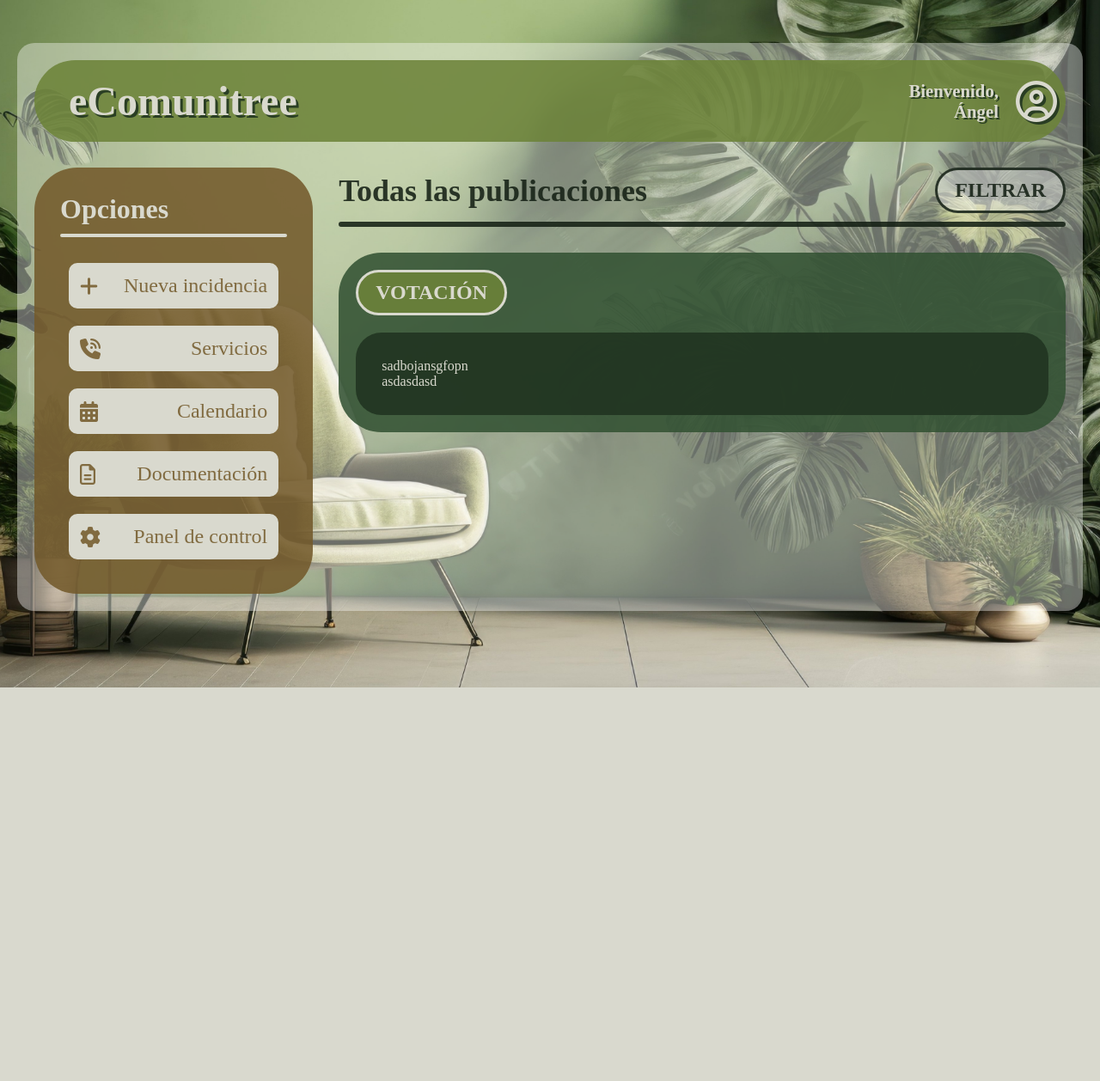
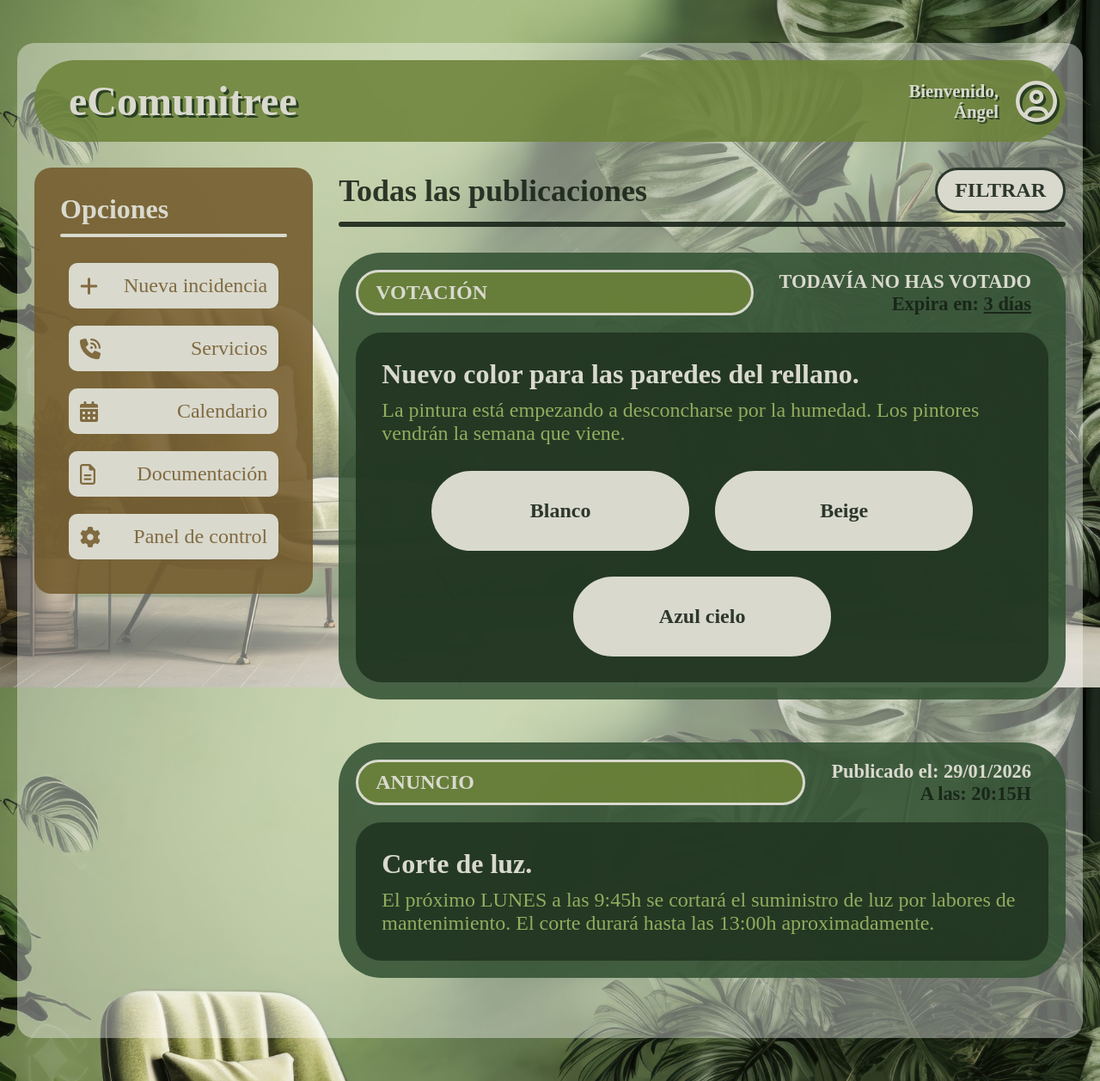
Before and after one commit to ahdexito/TFG_eComunitree, a PHP site: page / in a window 1280 px wide. Shown: the whole page at 86% size. Before the commit the page ends 800 px from the top, so only its background shows below. Run offline with PHP 8.4, Linux system fonts and the light colour scheme; some libraries are stand-ins or nearby versions; some web fonts are replaced.

Commit message:
cambios css index: votacion y anuncio

```diff
--- a/eComunitree/css/index/index.css
+++ b/eComunitree/css/index/index.css
@@ -26,6 +26,9 @@ body {
   gap: 30px;
 }
 body header {
+  position: sticky;
+  top: 20px;
+  z-index: 10;
   background-color: rgba(109, 131, 58, 0.8784313725);
   border-radius: 100px;
   padding: 20px 40px;
@@ -69,11 +72,21 @@ body header .usuario a i {
 body main {
   display: flex;
   gap: 30px;
+  align-items: flex-start;
 }
 body main aside {
+  position: sticky;
+  top: 150px;
   background-color: rgba(116, 91, 44, 0.8784313725);
-  border-radius: 50px;
+  border-radius: 20px;
   padding: 30px;
+  height: -moz-fit-content;
+  height: fit-content;
+}
+@media (max-width: 800px) {
+  body main aside {
+    display: none;
+  }
 }
 body main aside h3 {
   color: #d9d9ce;
@@ -105,11 +118,12 @@ body main aside ul li a {
   padding: 10px;
   border-radius: 10px;
   border: 3px solid #d9d9ce;
+  transition: transform 0.1s linear;
 }
 body main aside ul li a:hover {
-  background-color: rgb(219.6982758621, 219.6982758621, 101.3017241379);
-  border: 3px solid rgba(42.05, 32.9875, 15.95, 0.8784313725);
-  color: rgba(42.05, 32.9875, 15.95, 0.8784313725);
+  background-color: #fff;
+  border: 3px solid rgba(60.5375, 47.490625, 22.9625, 0.8784313725);
+  color: rgba(60.5375, 47.490625, 22.9625, 0.8784313725);
 }
 body main section.feed {
   flex: 1;
@@ -127,7 +141,7 @@ body main section.feed .section-header h2 {
 }
 body main section.feed .section-header a.btn-filtrar {
   color: rgba(21, 32, 21, 0.8784313725);
-  background-color: rgba(255, 255, 255, 0.3843137255);
+  background-color: #d9d9ce;
   padding: 10px 20px;
   border: 3px solid;
   border-radius: 50px;
@@ -137,8 +151,7 @@ body main section.feed .section-header a.btn-filtrar {
 }
 body main section.feed .section-header a.btn-filtrar:hover {
   transform: scale(1.1);
-  border: 3px solid rgba(41.2075471698, 62.7924528302, 41.2075471698, 0.8784313725);
-  color: rgba(41.2075471698, 62.7924528302, 41.2075471698, 0.8784313725);
+  background-color: rgba(183.8888888889, 203.4444444444, 138.5555555556, 0.8784313725);
 }
 body main section.feed hr {
   border: 3px solid rgba(21, 32, 21, 0.8784313725);
@@ -152,11 +165,24 @@ body main section.feed article {
   display: flex;
   flex-direction: column;
   gap: 20px;
+  margin-bottom: 50px;
 }
 body main section.feed article .article-header {
   display: flex;
+  align-items: center;
+  justify-content: space-between;
+  gap: 30px;
+}
+@media (max-width: 1200px) {
+  body main section.feed article .article-header {
+    flex-direction: column;
+    align-items: flex-end;
+    gap: 10px;
+  }
 }
 body main section.feed article .article-header h3 {
+  flex: 1;
+  width: 100%;
   background-color: rgba(109, 131, 58, 0.8784313725);
   padding: 10px 20px;
   color: #d9d9ce;
@@ -164,9 +190,59 @@ body main section.feed article .article-header h3 {
   border: 3px solid #d9d9ce;
   border-radius: 50px;
 }
-body main section.feed article .article-content {
+body main section.feed article .article-header .article-header-info {
+  display: flex;
+  flex-direction: column;
+  align-items: flex-end;
+  padding-right: 20px;
+  text-align: end;
+  font-size: 1.4em;
+  font-weight: bold;
+}
+body main section.feed article .article-header .article-header-info h4 {
+  color: #d9d9ce;
+}
+body main section.feed article .article-header .article-header-info p {
+  color: rgba(21, 32, 21, 0.8784313725);
+}
+body main section.feed article .article-body {
   background-color: rgba(32.3555555556, 51.6444444444, 32.3555555556, 0.8784313725);
   border-radius: 30px;
   padding: 30px;
   color: #d9d9ce;
+}
+body main section.feed article .article-body .article-content {
+  display: flex;
+  flex-wrap: wrap;
+  align-items: center;
+  justify-content: center;
+  gap: 30px;
+}
+body main section.feed article .article-body .article-content .article-subject {
+  width: 100%;
+}
+body main section.feed article .article-body .article-content .article-subject h4 {
+  font-size: 2em;
+  margin-bottom: 10px;
+}
+body main section.feed article .article-body .article-content .article-subject p {
+  font-size: 1.5em;
+  color: rgba(162.3015873016, 187.7936507937, 103.2063492063, 0.8784313725);
+}
+body main section.feed article .article-body .article-content button {
+  background-color: #d9d9ce;
+  width: 300px;
+  padding: 30px;
+  border: 3px solid #d9d9ce;
+  border-radius: 50px;
+  color: rgba(21, 32, 21, 0.8784313725);
+  font-size: 1.5em;
+  font-weight: bold;
+  transition: all 0.1s linear;
+}
+body main section.feed article .article-body .article-content button:hover {
+  cursor: pointer;
+  background-color: rgba(109, 131, 58, 0.8784313725);
+  color: #d9d9ce;
+  transform: scale(0.95);
 }/*# sourceMappingURL=index.css.map */
--- a/eComunitree/css/index/index.scss
+++ b/eComunitree/css/index/index.scss
@@ -10,6 +10,9 @@
     font-family: 'Imprima';
 }
 
+// =========================================================
+// HTML
+// =========================================================
 html {
     background: url(../../img/fondo-login.jpg);
     background-position: center;
@@ -20,6 +23,9 @@ html {
     padding: 50px 20px;
 }
 
+// =========================================================
+// BODY
+// =========================================================
 body {
     background-color: $color-light-transparent;
     border-radius: 20px;
@@ -29,7 +35,13 @@ body {
     flex-direction: column;
     gap: 30px;
 
+    // =========================================================
+    // HEADER
+    // =========================================================
     header {
+        position: sticky;
+        top: 20px;
+        z-index: 10;
         background-color: $color-accent;
         border-radius: 100px;
         padding: 20px 40px;
@@ -70,14 +82,25 @@ body {
         }
     }
 
+    // =========================================================
+    // MAIN
+    // =========================================================
     main {
         display: flex;
         gap: 30px;
+        align-items: flex-start;
 
+        // =========================================================
+        // ASIDE
+        // =========================================================
         aside {
+            @include respond-to(small) { display: none; }
+            position: sticky;
+            top: 150px;
             background-color: $color-aside-background;
-            border-radius: 50px;
+            border-radius: 20px;
             padding: 30px;
+            height: fit-content;
 
             h3 {
                 color: $color-light;
@@ -111,35 +134,38 @@ body {
                         padding: 10px;
                         border-radius: 10px;
                         border: 3px solid $color-light;
+                        transition: transform 0.1s linear;
 
                         &:hover {
-                            background-color: darken(saturate($color-light, $amount: 50), $amount: 20) ;
-                            border: 3px solid darken($color-aside-background, $amount: 20);
-                            color: darken($color-aside-background, $amount: 20);
+                            background-color: #fff;
+                            border: 3px solid darken($color-aside-background, $amount: 15);
+                            color: darken($color-aside-background, $amount: 15);
                         }
                     }
                 }
             }
         }
 
+        // =========================================================
+        // SECTION / FEED
+        // =========================================================
         section.feed {
             flex: 1;
             display: flex;
             flex-direction: column;
 
+            // SECTION HEADER
             .section-header {
                 display: flex;
                 align-items: center;
                 justify-content: space-between;
                 font-size: 1.5em;
 
-                h2 {
-                    color: $color-dark;
-                }
+                h2 { color: $color-dark; }
 
                 a.btn-filtrar {
                     color: $color-dark;
-                    background-color: lighten($color-light-transparent, $amount: 100);
+                    background-color: $color-light;
                     padding: 10px 20px;
                     border: 3px solid;
                     border-radius: 50px;
@@ -149,8 +175,7 @@ body {
 
                     &:hover {
                         transform: scale(1.1);
-                        border: 3px solid lighten($color-dark, $amount: 10);
-                        color: lighten($color-dark, $amount: 10);
+                        background-color: lighten($color-accent, $amount: 30);
                     }
                 }
             }
@@ -161,33 +186,11 @@ body {
                 margin: 10px 0 30px;
             }
 
+            // =========================================================
+            // ARTICLE / VOTE
+            // =========================================================
             article {
-                background-color: $color-primary;
-                padding: 20px;
-                border-radius: 50px;
-                display: flex;
-                flex-direction: column;
-                gap: 20px;
-
-                .article-header {
-                    display: flex;
-
-                    h3 {
-                        background-color: $color-accent;
-                        padding: 10px 20px;
-                        color: $color-light;
-                        font-size: 1.5em;
-                        border: 3px solid $color-light;
-                        border-radius: 50px;
-                    }
-                }
-
-                .article-content {
-                    background-color: darken($color-primary, $amount: 10);
-                    border-radius: 30px;
-                    padding: 30px;
-                    color: $color-light;
-                }
+                @include article;
             }
         }
     }
--- a/eComunitree/css/login/login.css
+++ b/eComunitree/css/login/login.css
@@ -14,12 +14,14 @@ html {
   background-attachment: fixed;
   min-height: 100vh;
   padding: 50px 20px;
+  display: flex;
+  align-items: center;
+  justify-content: center;
 }
 html body {
   background-color: rgba(255, 255, 255, 0.3843137255);
   border-radius: 20px;
   padding: 20px;
-  margin: 0 auto;
   max-width: 1000px;
   display: flex;
   flex-direction: column;
--- a/eComunitree/index.html
+++ b/eComunitree/index.html
@@ -47,15 +47,45 @@
 
             <hr>
 
-            <article>
+            <article class="vote">
                 <div class="article-header">
                     <h3>VOTACIÓN</h3>
+                    <div class="article-header-info">
+                        <h4>TODAVÍA NO HAS VOTADO</h4>
+                        <p>Expira en: <u> 3 días</u></p>
+                    </div>
                 </div>
-                <div class="article-content">
-                    <p>sadbojansgfopn</p>
-                    <p>
-                        asdasdasd
-                    </p>
+
+                <div class="article-body">
+                    <div class="article-content">
+                        <div class="article-subject">
+                            <h4>Nuevo color para las paredes del rellano.</h4>
+                            <p>La pintura está empezando a desconcharse por la humedad. Los pintores vendrán la semana que viene.</p>
+                        </div>
+
+                        <button>Blanco</button>
+                        <button>Beige</button>
+                        <button>Azul cielo</button>
+                    </div>
+                </div>
+            </article>
+
+            <article class="advert">
+                <div class="article-header">
+                    <h3>ANUNCIO</h3>
+                    <div class="article-header-info">
+                        <h4>Publicado el: 29/01/2026</h4>
+                        <p>A las: 20:15H</p>
+                    </div>
+                </div>
+
+                <div class="article-body">
+                    <div class="article-content">
+                        <div class="article-subject">
+                            <h4>Corte de luz.</h4>
+                            <p>El próximo LUNES a las 9:45h se cortará el suministro de luz por labores de mantenimiento. El corte durará hasta las 13:00h aproximadamente.</p>
+                        </div>
+                    </div>
                 </div>
             </article>
         </section>
```
Also changed, not shown: eComunitree/css/_mixins.scss (+98 -0 lines), eComunitree/css/login/login.scss (+21 -1 lines), 2 other files.
